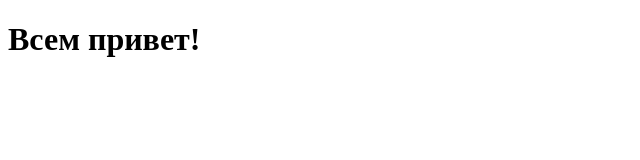
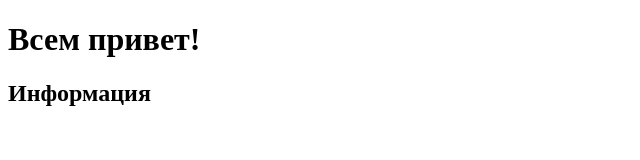
Before and after one commit to Afelua/girls, a plain HTML site: page index.html in a window 1280 px wide. Shown: the whole page, without its empty margins (0-640 px from the left). Drawn offline with Linux system fonts and the light colour scheme.

Commit message:
Add subtitle

```diff
--- a/index.html
+++ b/index.html
@@ -7,5 +7,6 @@
 <body>
 
 <h1>Всем привет!</h1>
+<h2>Информация</h2>
 </body>
 </html>
```
